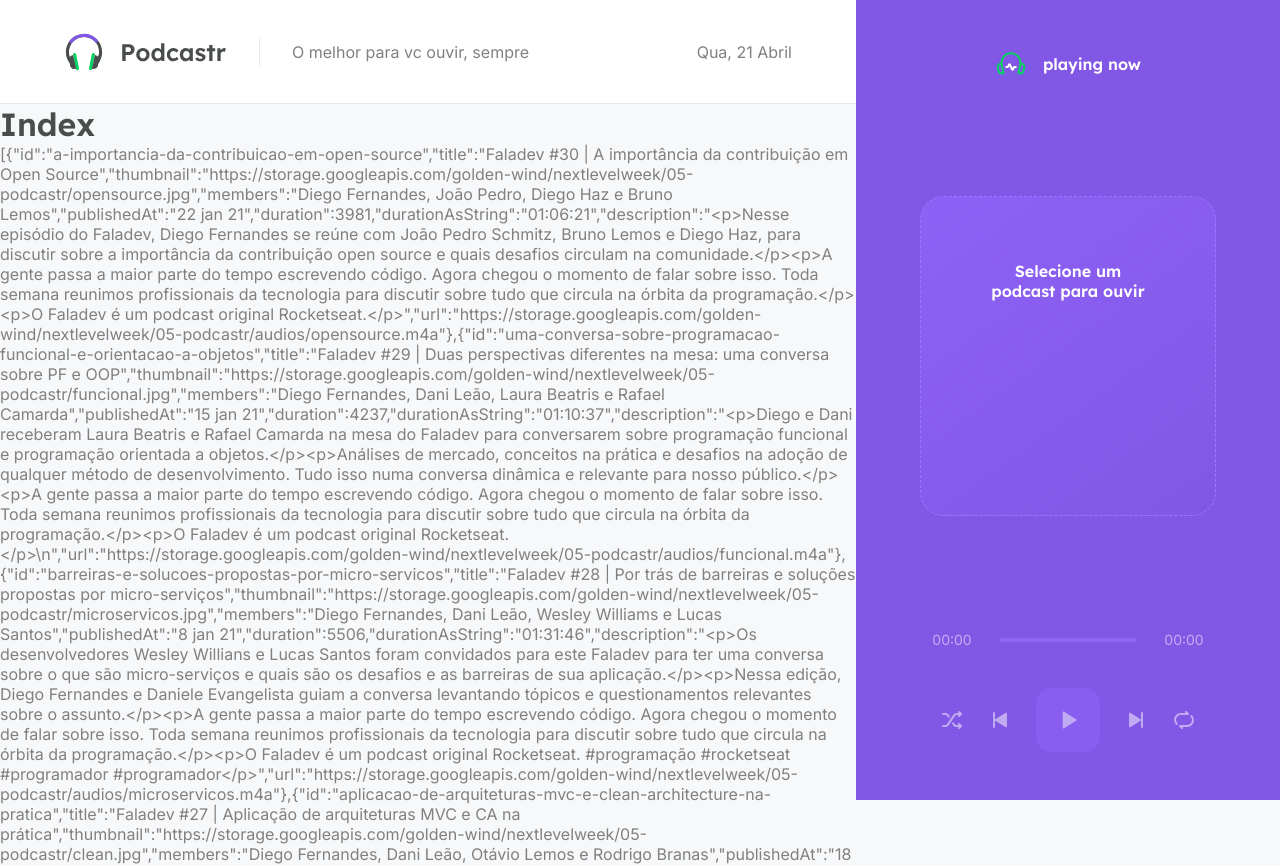
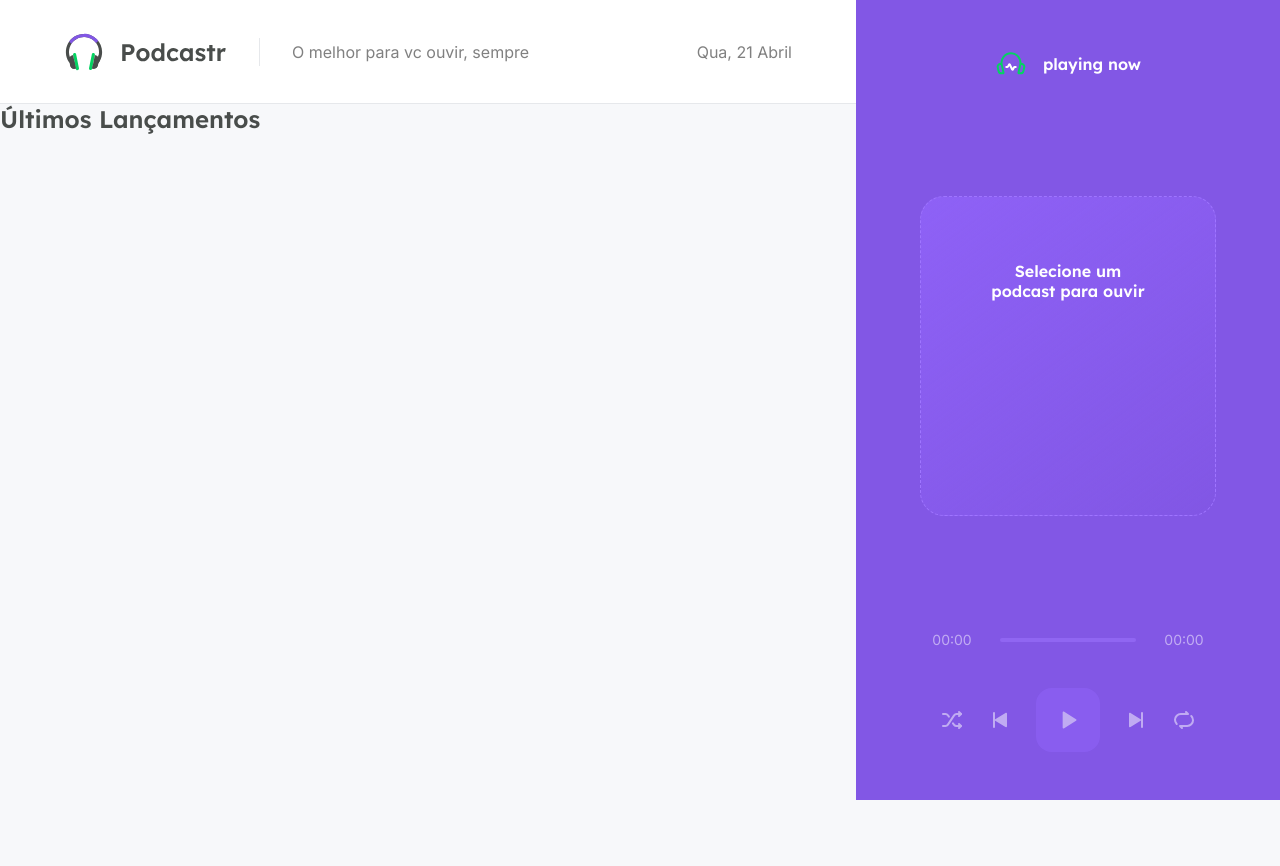
Before and after one commit to dekopossas/podcasterNLW, a Next.js app in the folder podcaster-nlw-next/: page / in a window 1280 px wide. Shown: the top 866 px of the page. After the commit the page ends 800 px from the top, so only its background shows below. Built offline with nearby package versions, Linux system fonts and the light colour scheme; data requests are answered from the project's data file.

Commit message:
estruturado body e variaveis de eps

```diff
--- a/podcaster-nlw-next/src/pages/index.tsx
+++ b/podcaster-nlw-next/src/pages/index.tsx
@@ -3,6 +3,8 @@ import { format, parseISO } from 'date-fns'
 import ptBR from 'date-fns/locale/pt-BR';
 import { api } from '../services/api';
 import { convertDurationToTimeString } from '../utils/convertDurationToTimeString';
+
+import styles from './home.module.scss';
 
 type Episode = {
   id: string,
@@ -17,14 +19,24 @@ type Episode = {
 };
 
 type HomeProps = {
-  episodes: Episode[];
+  latesEpisodes: Episode[];
+  allEpisodes: Episode[];
 };
 
-export default function Home(props: HomeProps) {
+export default function Home({ episodes }: HomeProps) {
   return (
-    <div>
-      <h1>Index</h1>
-      <p>{JSON.stringify(props.episodes)}</p>
+    <div className={styles.homepage}>
+      <section className={styles.latesEpisodes}>
+        <h2>Últimos Lançamentos</h2>
+        <ul>
+
+        </ul>
+
+      </section>
+
+      <section className={styles.latesEpisodes}>
+
+      </section>
     </div>
   )
 };
@@ -52,6 +64,9 @@ export const getStaticProps: GetStaticProps = async () => {
     };
   });
 
+  const latesEpisodes = episodes.slice(0, 2);
+  const allEpisodes = episodes.slice(2, episodes.length);
+
   return {
     props: {
       episodes,
```
